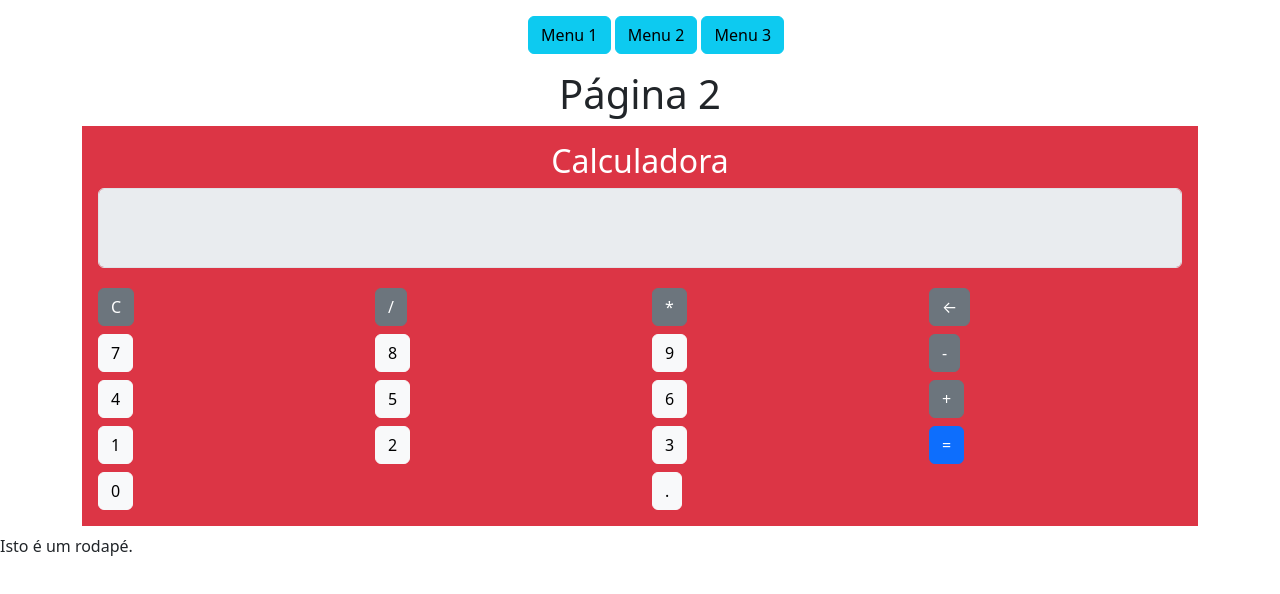
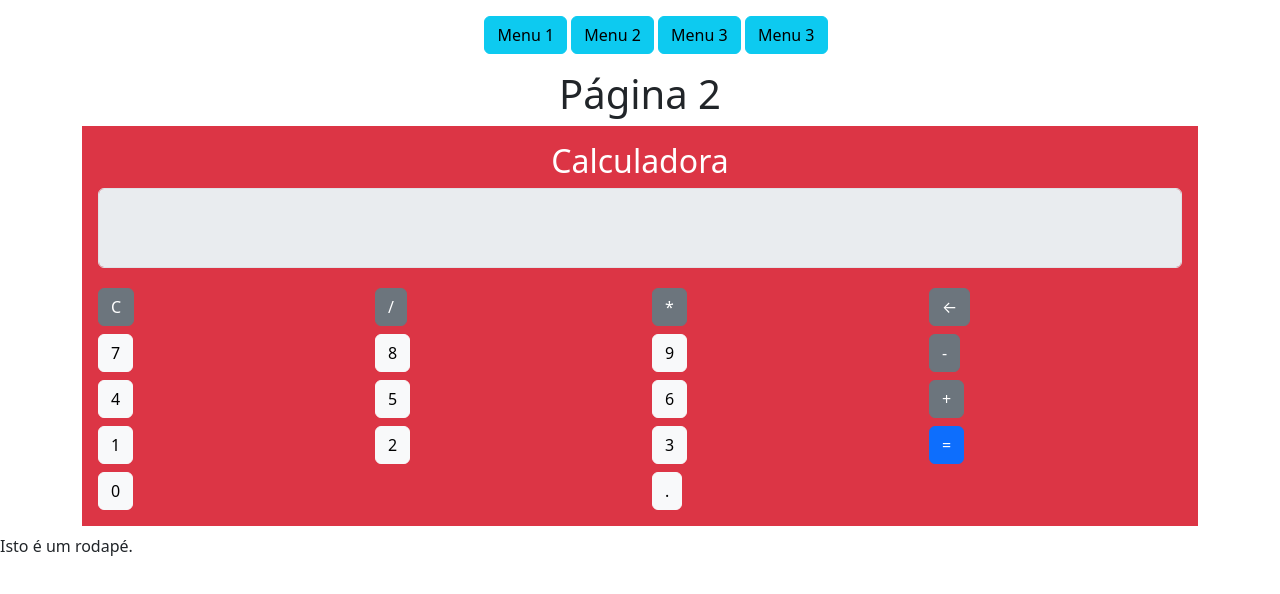
Before and after one commit to ybrendx/calculadora.brenda, a plain HTML site: page menu3.html in a window 1280 px wide. Drawn offline with nearby package versions, Linux system fonts and the light colour scheme.

Commit message:
Update menu3.html

```diff
--- a/menu3.html
+++ b/menu3.html
@@ -35,6 +35,9 @@
                 <a type="button" class="btn btn-info" href="Menu3.html">
                     <li class="menu">Menu 3</li>
                 </a>
+                 <a type="button" class="btn btn-info" href="comentarios.html">
+                    <li class="menu">Menu 3</li>
+               </a>
             </ul>
         </nav>
         <h1>Página 2</h1>
```
